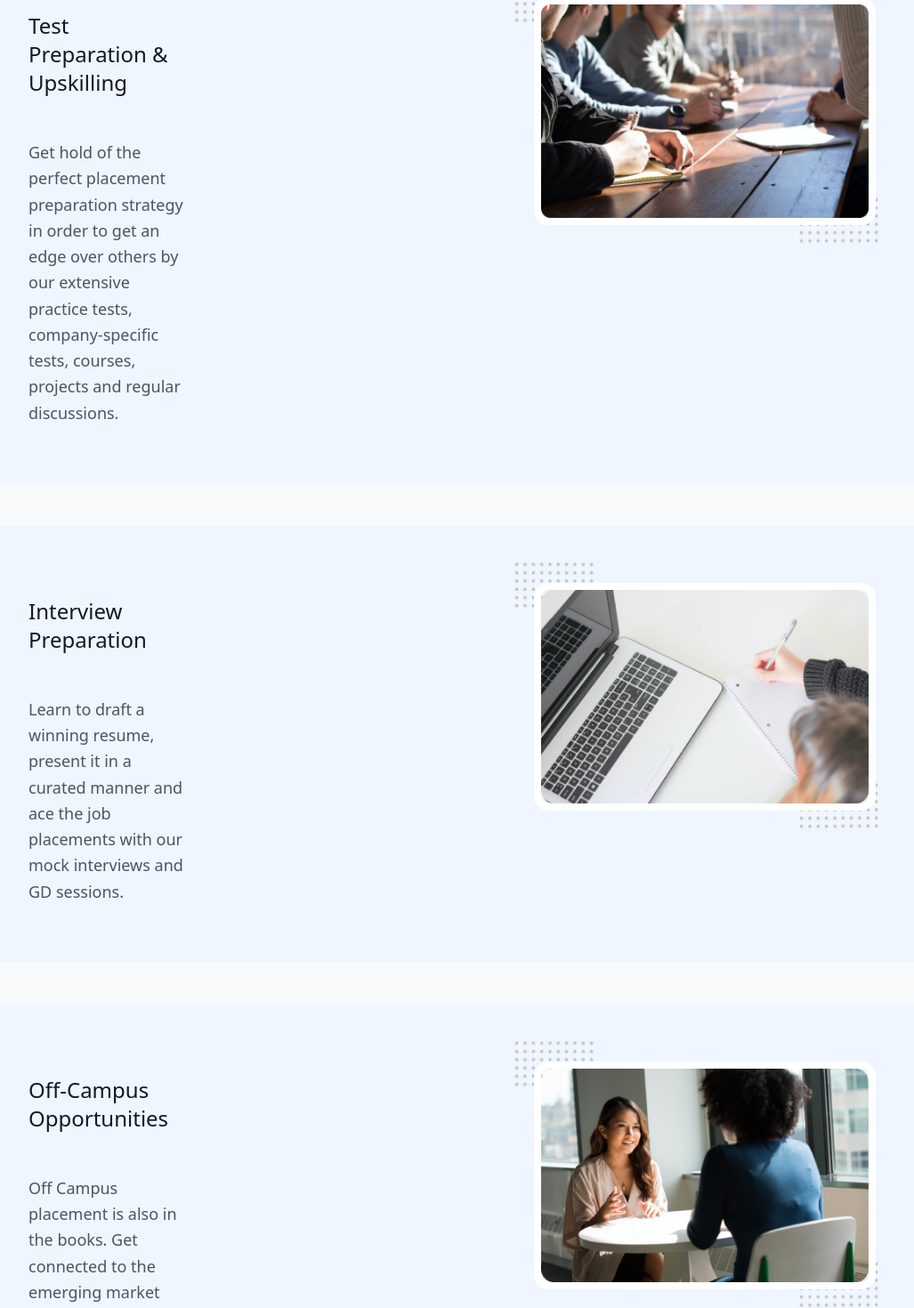
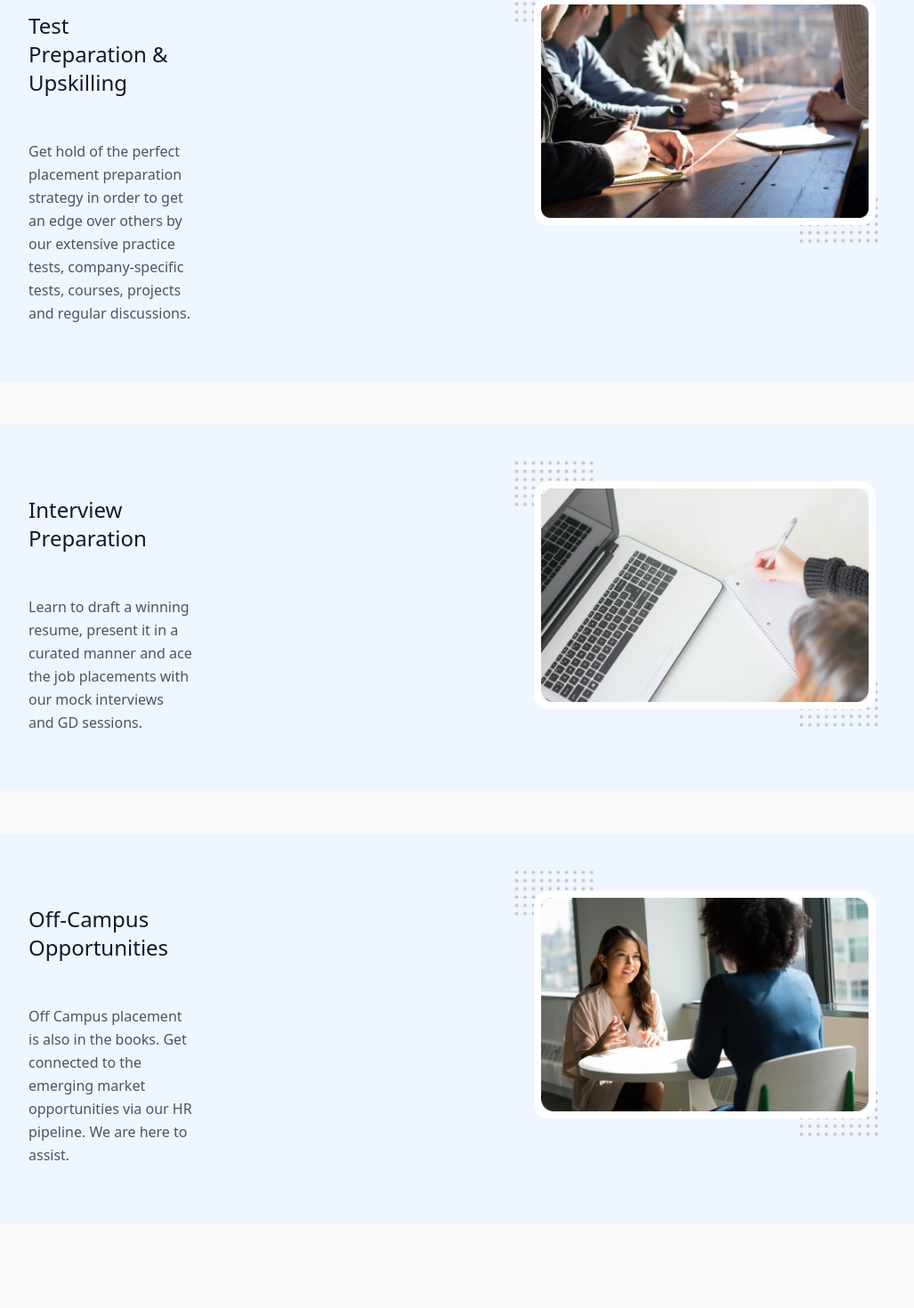
Before and after one commit to 100bhagya/mas-website-react, a React (Create React App) app: page / in a window 1280 px wide. Shown: the part 1614-3084 px from the top of the page at 89% size, without its empty margins (132-1159 px from the left). Built offline with nearby package versions, Linux system fonts and the light colour scheme.

Commit message:
installed yarn

```diff
--- a/src/Contact.js
+++ b/src/components/Contact.js
@@ -5,7 +5,6 @@ import {
   LocationMarkerIcon,
   ChatAltIcon,
 } from "@heroicons/react/solid";
-import Map from "./images/map.png";
 
 const Contact = () => {
   return (
@@ -83,7 +82,16 @@ const Contact = () => {
               View us on map
             </p>
           </div>
-          <img src={Map} alt="map" className="w-full relative md:bottom-4 " />
+          <div className="relative md:bottom-4 ">
+            <iframe
+              src="https://www.google.com/maps/embed?pb=!1m14!1m8!1m3!1d60333.685390438026!2d72.87721700000002!3d19.070097!3m2!1i1024!2i768!4f13.1!3m3!1m2!1s0x3be7c8931a0a8ae1%3A0xde7d09e4bd547394!2sOmkar%20Meridia%2C%20BKC%20Crossing%2C%20Lal%20Bahadur%20Shastri%20Rd%2C%20BMC%20Colony%2C%20Kurla%20West%2C%20Kurla%2C%20Mumbai%2C%20Maharashtra%20400070%2C%20India!5e0!3m2!1sen!2sus!4v1641314551635!5m2!1sen!2sus"
+              width="450"
+              height="300"
+              style={{ border: 0 }}
+              allowfullscreen=""
+              loading="lazy"
+            ></iframe>
+          </div>
         </div>
       </div>
     </div>
--- a/src/Footer.js
+++ b/src/components/Footer.js
@@ -1,11 +1,11 @@
 import React from "react";
-import Circle from "./images/Ellipse 75.png";
+import Circle from "../images/Ellipse 75.png";
 import {
   PhoneIcon,
   MailIcon,
   LocationMarkerIcon,
 } from "@heroicons/react/solid";
-import Rectangle from "./images/Rectangle 528.png";
+import Rectangle from "../images/Rectangle 528.png";
 
 const Footer = () => {
   return (
--- a/src/Working.js
+++ b/src/components/HowItWorks.js
@@ -1,8 +1,8 @@
 import React from "react";
-import Design1 from "./images/design1.png";
-import Grid from "./images/grid.png";
-import Design2 from "./images/design2.png";
-import Design3 from "./images/design3.png";
+import Design1 from "../images/design1.png";
+import Grid from "../images/grid.png";
+import Design2 from "../images/design2.png";
+import Design3 from "../images/design3.png";
 
 const Working = () => {
   return (
@@ -23,7 +23,7 @@ const Working = () => {
                   </h2>
                 </div>
                 <div class="flex-grow">
-                  <p class="leading-relaxed text-lg w-full text-base mt-12">
+                  <p class="leading-relaxed w-full text-base mt-12">
                     Get hold of the perfect placement preparation strategy in
                     order to get an edge over others by our extensive practice
                     tests, company-specific tests, courses, projects and regular
@@ -58,7 +58,7 @@ const Working = () => {
                   </h2>
                 </div>
                 <div class="flex-grow">
-                  <p class="leading-relaxed text-lg w-full text-base mt-12">
+                  <p class="leading-relaxed w-full text-base mt-12">
                     Learn to draft a winning resume, present it in a curated
                     manner and ace the job placements with our mock interviews
                     and GD sessions.
@@ -92,7 +92,7 @@ const Working = () => {
                   </h2>
                 </div>
                 <div class="flex-grow">
-                  <p class="leading-relaxed text-lg w-full text-base mt-12">
+                  <p class="leading-relaxed w-full text-base mt-12">
                     Off Campus placement is also in the books. Get connected to
                     the emerging market opportunities via our HR pipeline. We
                     are here to assist.
--- a/src/Intro.js
+++ b/src/components/Intro.js
@@ -1,7 +1,7 @@
 import React from "react";
-import "./index.css";
-import design1 from "./images/business.png";
-import design2 from "./images/Vector 3.png";
+import "../index.css";
+import design1 from "../images/business.png";
+import design2 from "../images/Vector 3.png";
 
 const Intro = () => {
   return (
--- a/src/Navbar.js
+++ b/src/components/Navbar.js
@@ -1,5 +1,5 @@
 import React from "react";
-import Logo from "./images/logo.png";
+import Logo from "../images/logo.png";
 
 const Navbar = () => {
   return (
```
Also changed, not shown: src/App.js (+8 -8 lines), src/components/Offers.js (renamed from src/Offers.js, +10 -10 lines), src/components/Testimonial.js (renamed from src/Testimonial.js, +4 -4 lines), src/components/WhatWeDo.js (renamed from src/Learning.js, +4 -4 lines), 2 other files (tests, documents, lock files or other folders).
